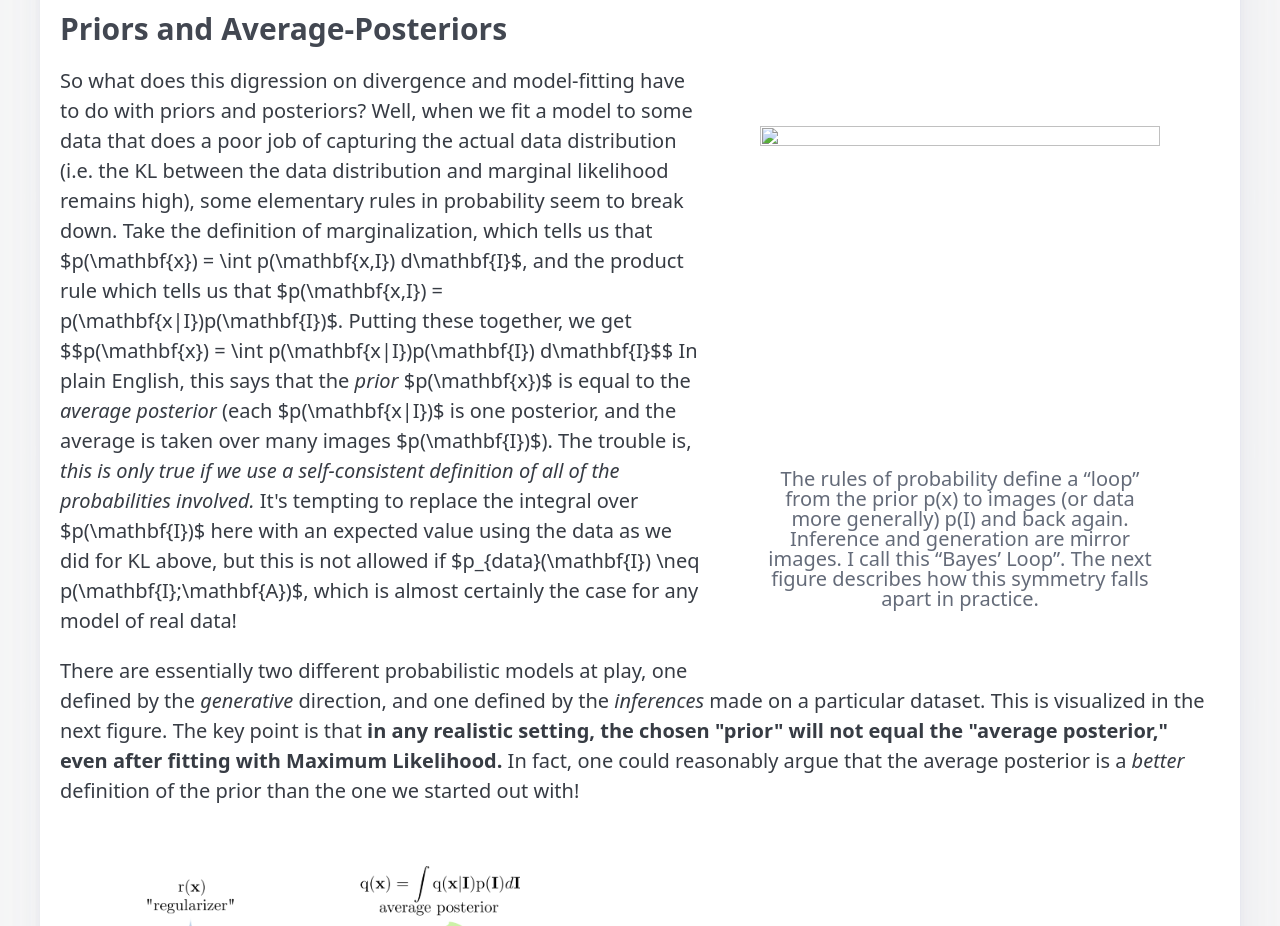
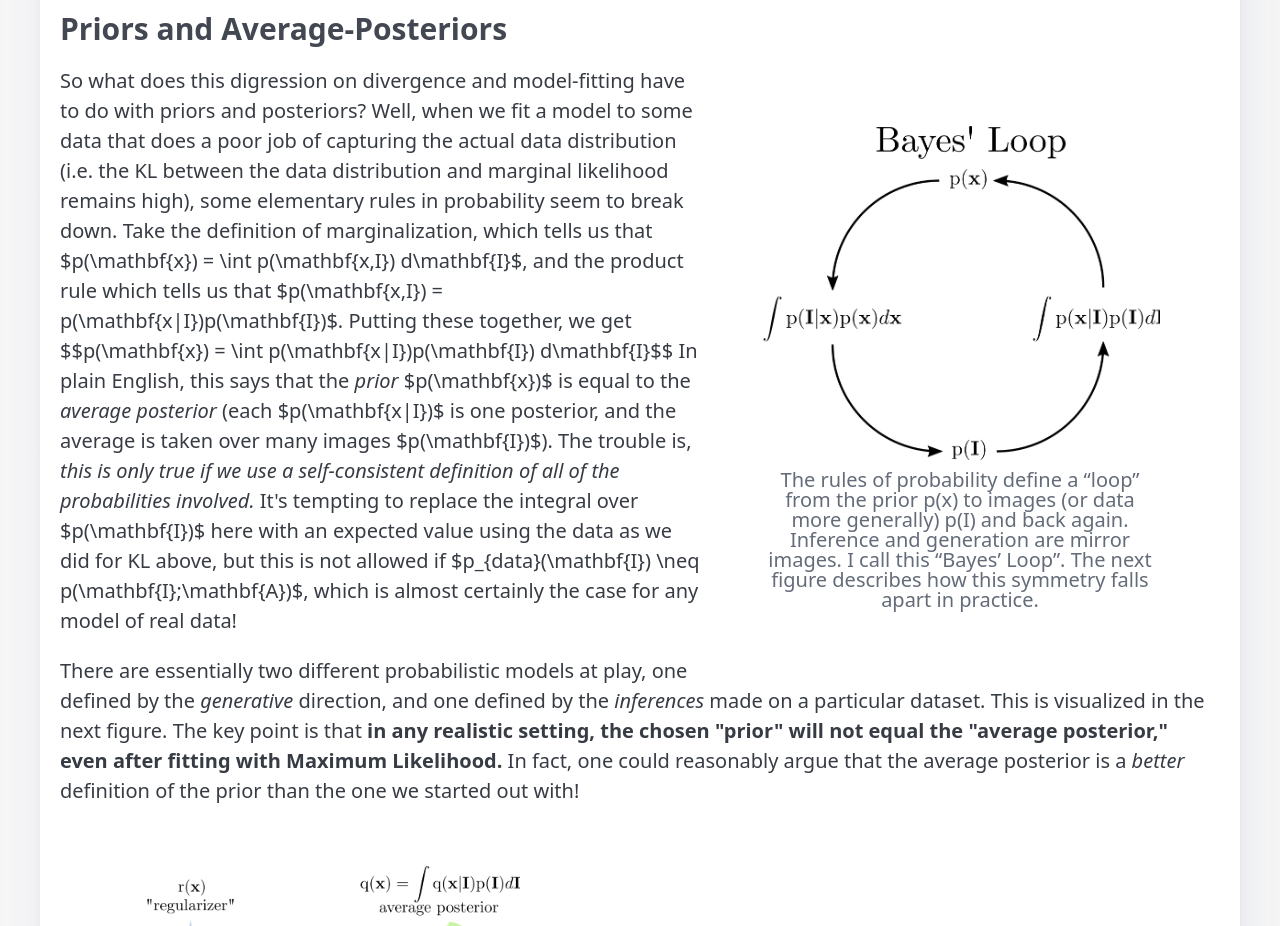
Before and after one commit to bonsai-neuro-ai/bonsai-neuro-ai.github.io, an Eleventy site: page src/blog/hierarchical_gen_2.md in a window 1280 px wide. Shown: the part 3360-4286 px from the top of the page. Built offline with nearby package versions, Linux system fonts and the light colour scheme; Eleventy itself is replaced by a stand-in of ours; files that its build step writes are made by us from their sources; what eleventy-plugin-mathjax would draw is missing.

Commit message:
oops - fixed broken image path on a blog post

```diff
--- a/src/blog/hierarchical_gen_2.md
+++ b/src/blog/hierarchical_gen_2.md
@@ -146,7 +146,7 @@ Gaussian.
 ### Priors and Average-Posteriors
 
 <figure class="alignright alignfloat">
-<img src="/assets/blog/loop-1-1024x855_002.png" loading="lazy" width="232" height="193" />
+<img src="/assets/blog/loop-1.png" loading="lazy" width="232" height="193" />
 <figcaption>The rules of probability define a “loop” from the prior p(x)
 to images (or data more generally) p(I) and back again. Inference and
 generation are mirror images. I call this “Bayes’ Loop”. The next figure
```
